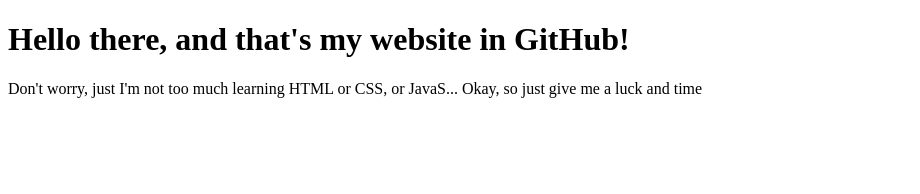
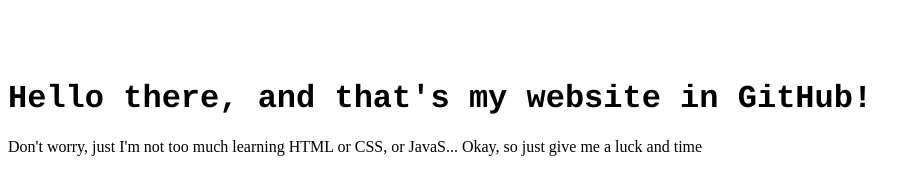
Before and after one commit to TheST1076/thest1076.github.com, a plain HTML site: page index.html in a window 1280 px wide. Shown: the whole page, without its empty margins (0-920 px from the left). Drawn offline with Linux system fonts and the light colour scheme.

Commit message:
Added style.css*

```diff
--- a/index.html
+++ b/index.html
@@ -3,10 +3,13 @@
 <head>
     <meta charset="UTF-8">
     <meta name="viewport" content="width=device-width, initial-scale=1.0">
+    <link rel="stylesheet" href="style.css">
     <title>STyle</title>
 </head>
 <body>
+    <div class="Tab">
     <h1>Hello there, and that's my website in GitHub!</h1>
+</div>
     <p>
         Don't worry, just I'm not too much learning HTML or CSS, or JavaS...
         Okay, so just give me a luck and time
--- /dev/null
+++ b/style.css
@@ -0,0 +1,6 @@
+.Tab {
+    margin-top: 5em;
+    margin-bottom: 1em;
+    padding: center;
+    font-family: 'Cascadia Code', Courier, monospace;
+}
```
